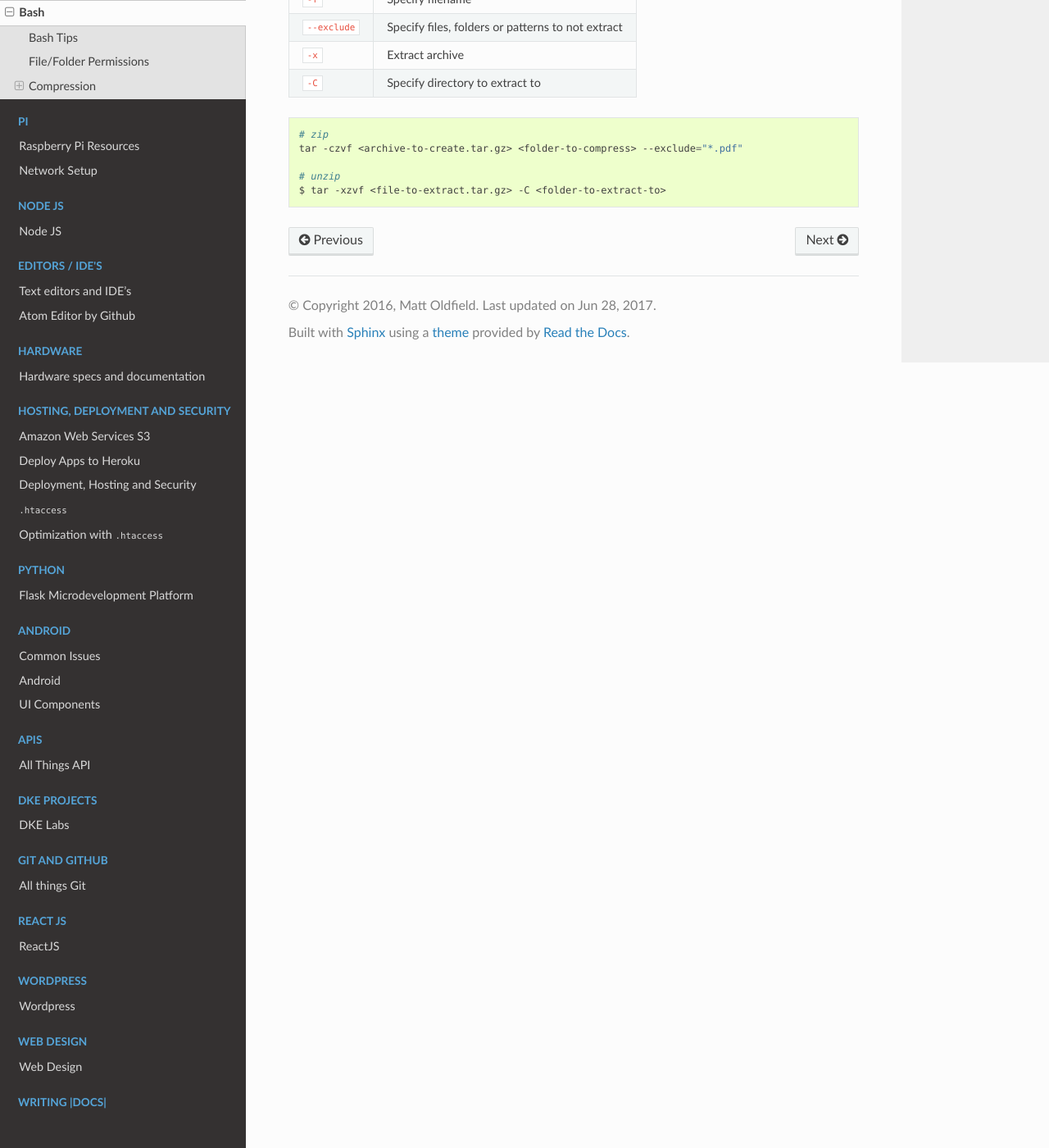
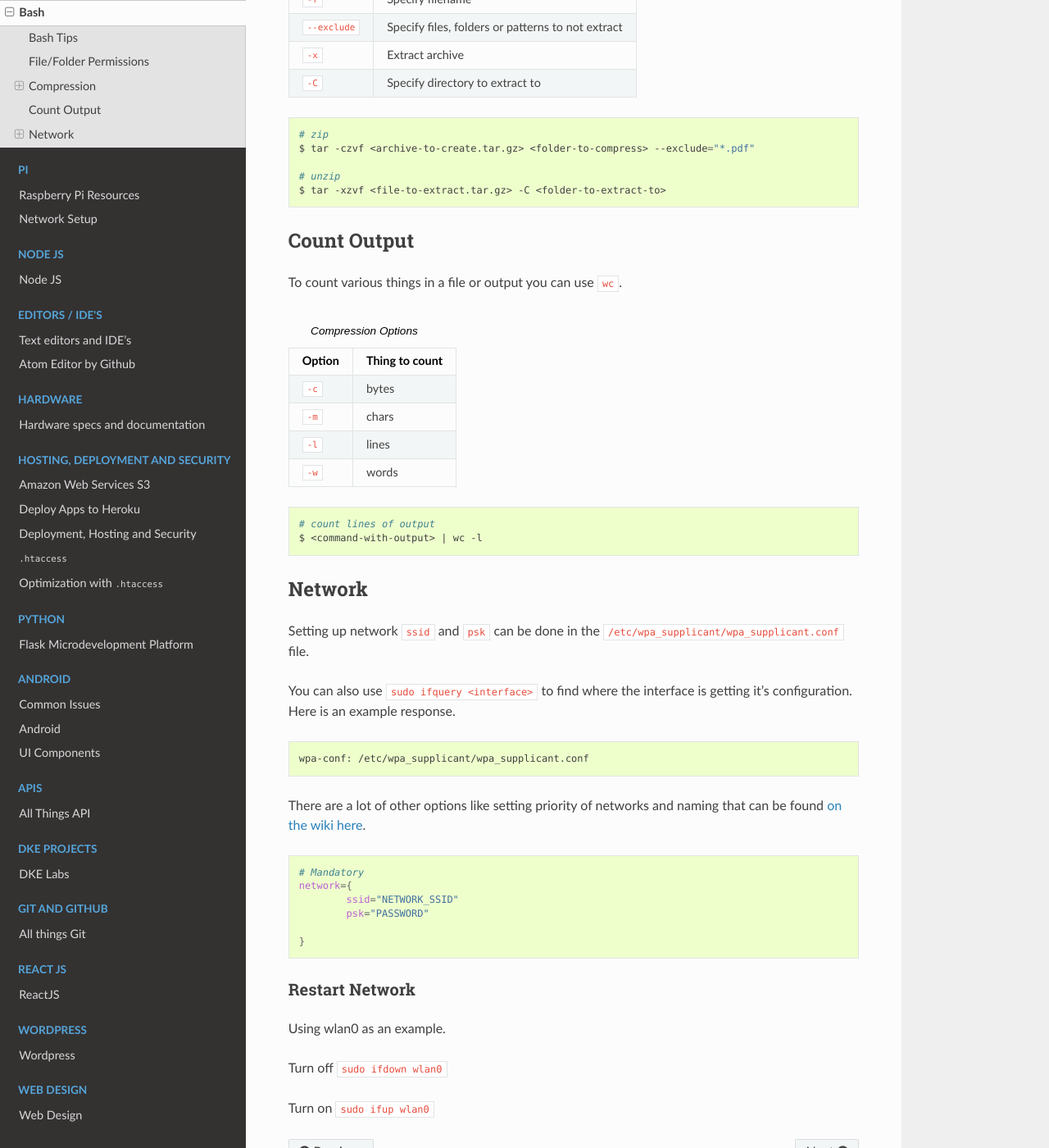
Before and after one commit to asmattic/docs, a Sphinx documentation site: the page built from source/bash.rst, in a window 1280 px wide and 1400 px high, scrolled down 1445 px. Shown: the whole window at 82% size. Built offline with Sphinx 7.4.7 and the Read the Docs theme 2.0.0, drawn with Linux system fonts in a browser that asks for light colours.

Commit message:
networkd interfaces

```diff
--- a/source/bash.rst
+++ b/source/bash.rst
@@ -75,7 +75,62 @@ Tar `(Tape Archiver)`
 .. code-block:: bash
 
 	# zip
-	tar -czvf <archive-to-create.tar.gz> <folder-to-compress> --exclude="*.pdf"
+	$ tar -czvf <archive-to-create.tar.gz> <folder-to-compress> --exclude="*.pdf"
 
 	# unzip
 	$ tar -xzvf <file-to-extract.tar.gz> -C <folder-to-extract-to>
+
+Count Output
+--------------
+
+To count various things in a file or output you can use ``wc``.
+
+.. csv-table:: Compression Options
+	:header: "Option", "Thing to count"
+
+	"``-c``", "bytes"
+	"``-m``", "chars"
+	"``-l``", "lines"
+	"``-w``", "words"
+
+.. code-block:: bash
+
+	# count lines of output
+	$ <command-with-output> | wc -l
+
+Network
+--------
+
+Setting up network ``ssid`` and ``psk`` can be done in the ``/etc/wpa_supplicant/wpa_supplicant.conf`` file.
+
+You can also use ``sudo ifquery <interface>`` to find where the interface is getting it's configuration. Here is an example response.
+
+.. code-block:: bash
+
+	wpa-conf: /etc/wpa_supplicant/wpa_supplicant.conf
+
+
+There are a lot of other options like setting priority of networks and naming that can be found `on the wiki here <wpaSupplicant_>`_.
+
+.. _wpaSupplicant: https://wiki.archlinux.org/index.php/WPA_supplicant
+
+.. code-block:: bash
+
+	# Mandatory
+	network={
+		ssid="NETWORK_SSID"
+		psk="PASSWORD"
+
+	}
+
+
+Restart Network
+~~~~~~~~~~~~~~~~~
+
+Using wlan0 as an example.
+
+Turn off
+``sudo ifdown wlan0``
+
+Turn on
+``sudo ifup wlan0``
--- a/source/index.rst
+++ b/source/index.rst
@@ -16,6 +16,9 @@ Information about development is also available
 * :ref:`python-sec`
 * :ref:`android-sec`
 * :ref:`api-sec`
+
+.. note::
+	Things between carets ``<>`` are meant to be replaced by the user. For example, ``sudo ifdown <interface>`` could be ``sudo ifdown wlan0`` depending on the specific system and device interface.
 
 .. _dev-docs-sec:
 
```
Also changed, not shown: 1 other file.
